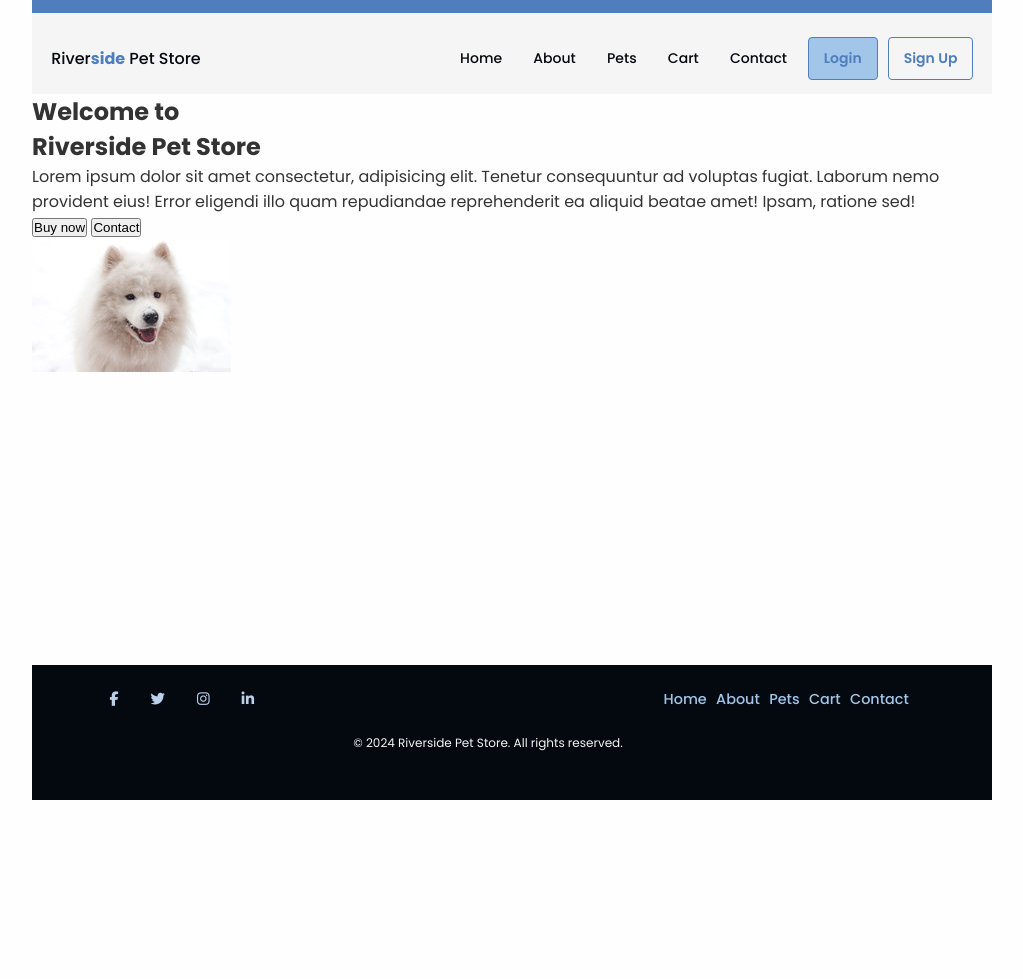
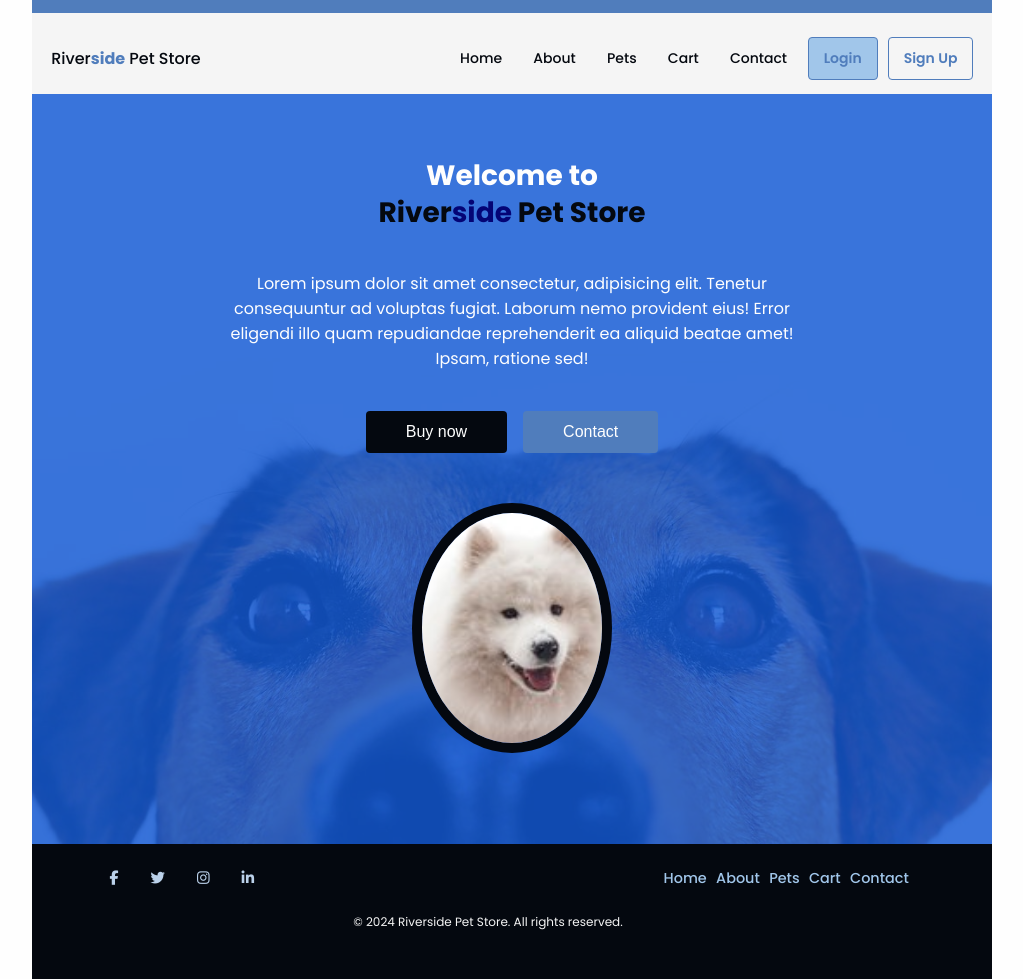
Before and after one commit to johnclamy/css-library, a Django app: page / in a window 1280 px wide. Shown: the whole page, without its empty margins (128-1151 px from the left). Before the commit the page ends 800 px from the top, so only its background shows below. Run offline with Django 5.2, Linux system fonts and the light colour scheme; some libraries are stand-ins or nearby versions.

Commit message:
style the hero section

```diff
--- a/storefront/static/css/style.css
+++ b/storefront/static/css/style.css
@@ -22,6 +22,7 @@
     --font-size-base: 16px;
     --font-size-xl: 1.75rem;
     --font-size-lg: 1.25rem;
+    --font-size-md: 1rem;
     --font-size-sm: 0.875rem;
     --font-size-xs: 0.75rem;
     --spacing-base: 1rem;
@@ -46,7 +47,7 @@ body {
 
 body {
     font-family: var(--font-family);
-    font-size: var(--font-size-base);
+    font-size: var(--font-size-md);
     font-weight: 400;
     color: var(--dark-gray);
     background-color: var(--off-white);
@@ -347,3 +348,144 @@ ul.base-nav__list {
         text-align: center;
     }
 }
+
+/*********************************************************
+ * 05 Widgets styles
+ *******************************************************/
+.btn-primary {
+    background-color: var(--primary-color);
+    color: var(--off-white);
+    border: none;
+    padding: calc(var(--spacing-base) * .75) calc(var(--spacing-base) * 2.5);
+    font-size: var(--font-size-md);
+    border-radius: 4px;
+    cursor: pointer;
+    transition: background-color 0.3s ease;
+}
+
+.btn-primary:hover {
+    background-color: var(--secondary-color);
+}
+
+.btn-primary-outline {
+    background-color: transparent;
+    color: var(--primary-color);
+    border: 2px solid var(--primary-color);
+    padding: calc(var(--spacing-base) * .75) calc(var(--spacing-base) * 2.5);
+    font-size: var(--font-size-md);
+    border-radius: 4px;
+    cursor: pointer;
+    transition: background-color 0.3s ease, color 0.3s ease;
+}
+
+.btn-primary-outline:hover {
+    background-color: var(--primary-color);
+    color: var(--off-white);
+}
+
+.btn-primary:disabled,
+.btn-primary-outline:disabled {
+    background-color: var(--medium-gray);
+    color: var(--gray-light);
+    border-color: var(--medium-gray);
+    cursor: not-allowed;
+}
+
+.btn-secondary {
+    background-color: var(--secondary-color);
+    color: var(--off-white);
+    border: none;
+    padding: calc(var(--spacing-base) * .75) calc(var(--spacing-base) * 2.5);
+    font-size: var(--font-size-md);
+    border-radius: 4px;
+    cursor: pointer;
+    transition: background-color 0.3s ease;
+}
+
+.btn-secondary:hover {
+    background-color: var(--light-color);
+    color: var(--primary-color);
+}
+
+
+/*********************************************************
+ * 06 Main content styles
+ *******************************************************/
+
+ /* index.html page */
+ /* hero section */
+
+ .hero {
+    width: 100%;
+    height: 750px;
+    background: url('/static/img/hero-overlay-bg.jpg');
+    background-size: cover;
+    background-position: center;
+    position: relative;
+    overflow: hidden;
+ }
+
+ .hero-overlay {
+    position: absolute;
+    top: 0;
+    left: 0;
+    width: 100%;
+    height: 100%;
+    background-color: rgba(10, 83, 210, 0.8);
+    display: flex;
+    flex-direction: column;
+    justify-content: flex-start;
+    align-items: center;
+    text-align: center;
+    color: var(--off-white);
+    padding: calc(var(--spacing-base) * 4) calc(var(--spacing-base) * 2);
+ }
+
+ .hero-header {
+    line-height: 1.3;
+    margin-bottom: calc(var(--spacing-base) * 2.5);
+ }
+
+ .hero-header__title {
+    font-size: var(--font-size-xl);
+    font-weight: 700;
+ }
+
+ .hero-header__title b {
+    color: var(--primary-color);
+ }
+
+.hero-header__title span {
+    color: rgb(4, 4, 117);
+}
+
+.hero-info {
+    max-width: 600px;
+    font-size: var(--font-size-md);
+}
+
+.hero-action {
+    margin: calc(var(--spacing-base) * 2.5) 0;
+    display: flex;
+    gap: calc(var(--spacing-base) * 1);
+    flex-wrap: wrap;
+    justify-content: center;
+    align-items: center;
+}
+
+.hero-img {
+    width: 200px;
+    height: 250px;
+    border-radius: 50%;
+    overflow: hidden;
+    display: inline-block;
+    border: 10px solid var(--primary-color);
+    margin: 10px;
+}
+
+.hero-img img {
+    width: 100%;
+    height: 100%;
+    object-fit: cover;
+
+}
```
